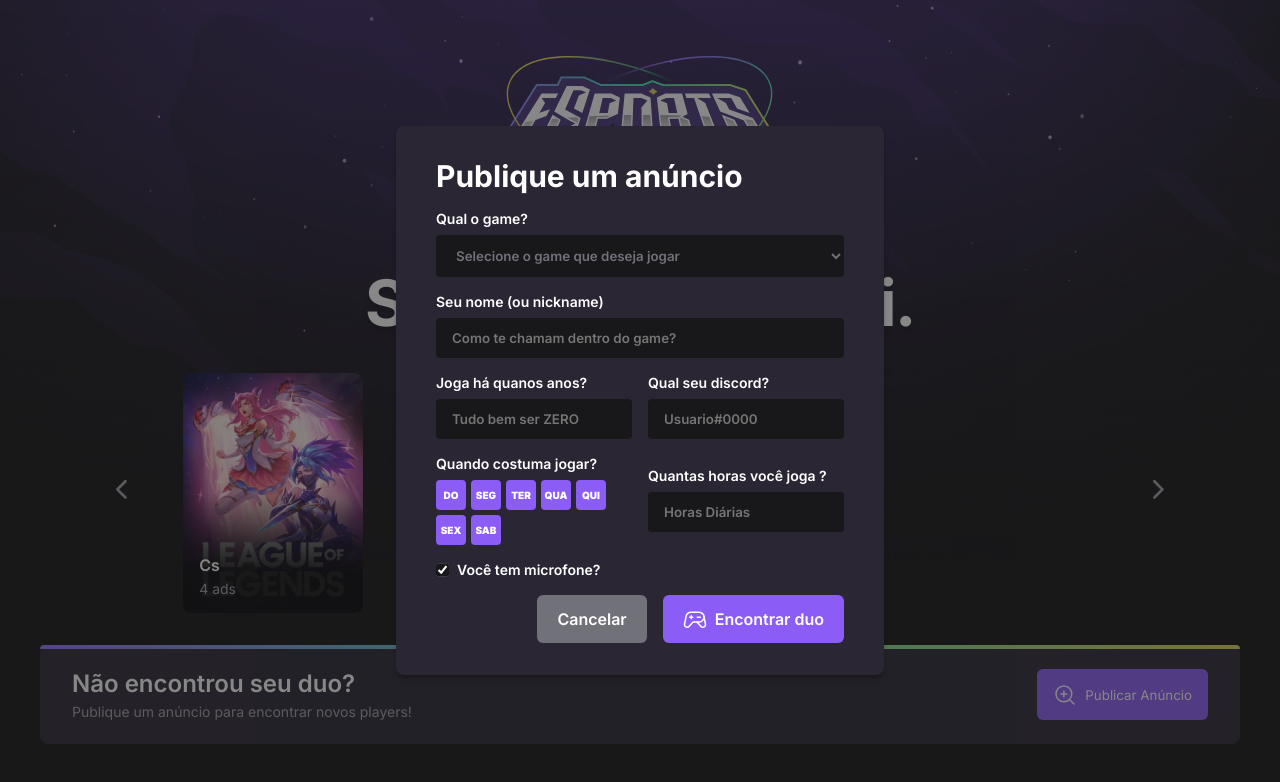
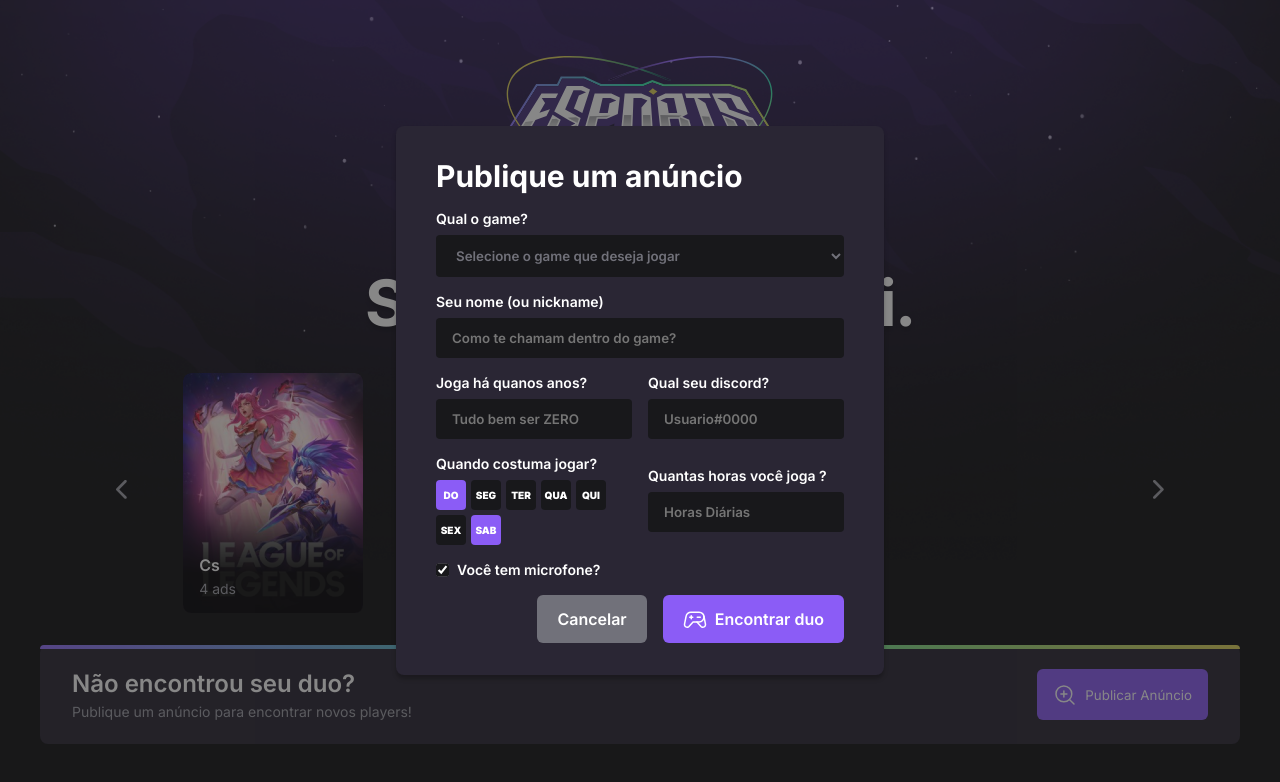
Before and after one commit to Guxxtavoww/nlw, a React (Create React App) app in the folder web/: page / in a window 1280 px wide. Both pictures are taken after a click on the button "Publicar Anúncio". Shown: the top 782 px of the page. Built offline with nearby package versions, Linux system fonts and the light colour scheme.

Commit message:
Form Ready

```diff
--- a/web/src/components/FormPopup/FormPopup.tsx
+++ b/web/src/components/FormPopup/FormPopup.tsx
@@ -12,7 +12,7 @@ const days = ['DO', 'SEG', 'TER', 'QUA', 'QUI', 'SEX', 'SAB'];
 
 const FormPopup: React.FC<IFormPopupProps> = ({ closePopup }) => {
   const [hasMic, setHasMic] = useState(true);
-  const [whenYouPlay, setWhenYouPlay] = useState<string[]>(days);
+  const [whenYouPlay, setWhenYouPlay] = useState<string[]>(['DO', 'SAB']);
 
   const [formData, setFormData] = useState<IFormData>({
     gamename: '',
@@ -33,9 +33,14 @@ const FormPopup: React.FC<IFormPopupProps> = ({ closePopup }) => {
     setFormData((prevState) => ({ ...prevState, [name]: value }));
   };
 
-  const handleWhenYouPlay = () => {
-    console.log('func');
-  };
+  const handleWhenYouPlay = useCallback((day: string) => {
+    if (whenYouPlay.indexOf(day) === -1) {
+      setWhenYouPlay([...whenYouPlay, day]);
+
+      return;
+    }
+    setWhenYouPlay(whenYouPlay.filter(item => item !== day));
+  }, [whenYouPlay, setWhenYouPlay]);
 
   const handleSubmit = useCallback((e: React.SyntheticEvent<HTMLFormElement>) => {
     e.preventDefault();
@@ -43,7 +48,7 @@ const FormPopup: React.FC<IFormPopupProps> = ({ closePopup }) => {
     const data = { ...formData, hasMic, whenYouPlay };
 
     console.log(data);
-  }, []);
+  }, [whenYouPlay, hasMic]);
 
   return (
     <C.FormPopupContainer className="app_flex">
@@ -120,8 +125,8 @@ const FormPopup: React.FC<IFormPopupProps> = ({ closePopup }) => {
                     <C.OptionDay
                       key={index}
                       className="app_flex"
-                      isSelected={item === whenYouPlay[index]}
-                      onClick={handleWhenYouPlay}
+                      isSelected={whenYouPlay.find(day => day === item) ? true : false}
+                      onClick={() => handleWhenYouPlay(item)}
                     >
                       {item}
                     </C.OptionDay>
```
